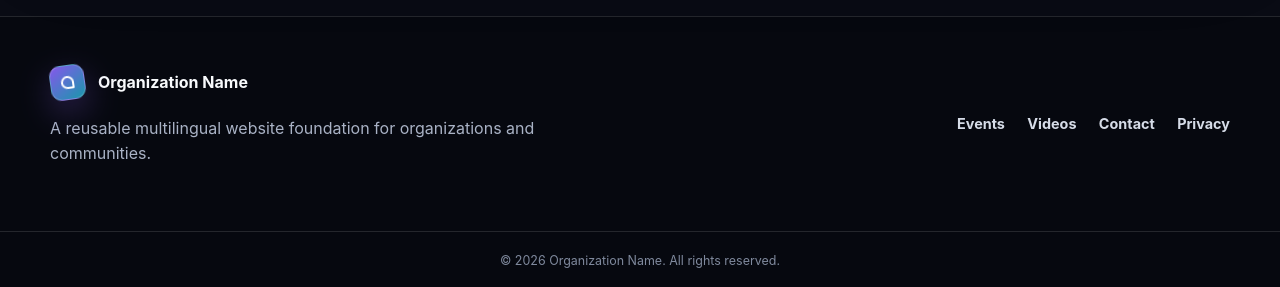
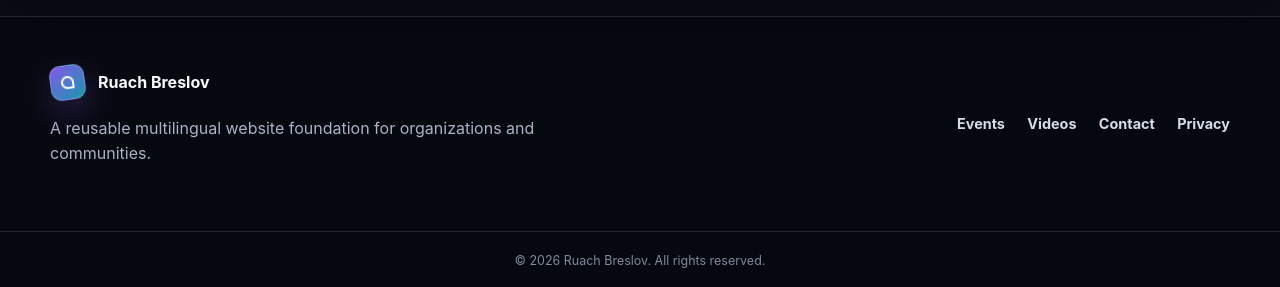
Before and after one commit to Ruach-Breslov/rbt, a Next.js app: page / in a window 1280 px wide. Shown: the part 2364-2651 px from the top of the page. Built offline with nearby package versions, Linux system fonts and the light colour scheme; no server answers.

Commit message:
Configure Ruach Breslov identity and language preference

```diff
--- a/app/(default)/layout.tsx
+++ b/app/(default)/layout.tsx
@@ -28,7 +28,7 @@ export const viewport: Viewport = {
 
 export default function DefaultLayout({ children }: { children: React.ReactNode }) {
   return (
-    <html lang="en" dir="ltr">
+    <html lang="en" dir="ltr" data-scroll-behavior="smooth">
       <head><meta httpEquiv="Content-Security-Policy" content={contentSecurityPolicy()} /></head>
       <body>
         <a className="skip-link" href="#main-content">{dictionary.system.skipToContent}</a>
--- a/app/(default)/page.tsx
+++ b/app/(default)/page.tsx
@@ -1,5 +1,6 @@
 import type { Metadata } from "next";
 import { HomePage } from "@/components/home-page";
+import { LocalePreference } from "@/components/locale-preference";
 import { defaultLocale, getDictionary, localeHref, locales } from "@/data/locales";
 import { absoluteUrl } from "@/data/site";
 
@@ -18,5 +19,10 @@ export const metadata: Metadata = {
 };
 
 export default function DefaultHomePage() {
-  return <HomePage locale={defaultLocale} dictionary={dictionary} />;
+  return (
+    <>
+      <LocalePreference locale={defaultLocale} restore />
+      <HomePage locale={defaultLocale} dictionary={dictionary} />
+    </>
+  );
 }
--- a/app/[locale]/layout.tsx
+++ b/app/[locale]/layout.tsx
@@ -2,6 +2,7 @@ import type { Metadata, Viewport } from "next";
 import { notFound } from "next/navigation";
 import "../globals.css";
 import { AmbientBackground } from "@/components/ambient-background";
+import { LocalePreference } from "@/components/locale-preference";
 import { SiteFooter } from "@/components/site-footer";
 import { SiteHeader } from "@/components/site-header";
 import { getDictionary, isLocale, localeDetails, locales } from "@/data/locales";
@@ -41,9 +42,10 @@ export default async function LocaleLayout({ children, params }: { children: Rea
   const dictionary = getDictionary(locale);
 
   return (
-    <html lang={locale} dir={localeDetails[locale].dir}>
+    <html lang={locale} dir={localeDetails[locale].dir} data-scroll-behavior="smooth">
       <head><meta httpEquiv="Content-Security-Policy" content={contentSecurityPolicy()} /></head>
       <body>
+        <LocalePreference locale={locale} />
         <a className="skip-link" href="#main-content">{dictionary.system.skipToContent}</a>
         <AmbientBackground />
         <SiteHeader locale={locale} dictionary={dictionary} />
--- a/components/language-menu.tsx
+++ b/components/language-menu.tsx
@@ -5,6 +5,7 @@ import { usePathname } from "next/navigation";
 import { ChevronDown, Languages } from "lucide-react";
 import { localeDetails, localeHref, locales, type Dictionary, type Locale } from "@/data/locales";
 import { basePath } from "@/lib/paths";
+import { rememberLocale } from "@/components/locale-preference";
 
 export function LanguageMenu({ locale, dictionary }: { locale: Locale; dictionary: Dictionary }) {
   const pathname = usePathname();
@@ -29,6 +30,8 @@ export function LanguageMenu({ locale, dictionary }: { locale: Locale; dictionar
             href={availableLocale === "en" && !pagePath ? "/" : localeHref(availableLocale, pagePath)}
             hrefLang={availableLocale}
             lang={availableLocale}
+            aria-current={availableLocale === locale ? "page" : undefined}
+            onClick={() => rememberLocale(availableLocale)}
           >
             {localeDetails[availableLocale].nativeLabel}
           </Link>
--- /dev/null
+++ b/components/locale-preference.tsx
@@ -0,0 +1,37 @@
+"use client";
+
+import { useEffect } from "react";
+import { useRouter } from "next/navigation";
+import { defaultLocale, isLocale, localeHref, type Locale } from "@/data/locales";
+
+const localePreferenceKey = "ruach-breslov-locale";
+
+export function rememberLocale(locale: Locale) {
+  try {
+    window.localStorage.setItem(localePreferenceKey, locale);
+  } catch {
+    // Language selection still works through locale-specific URLs when storage is unavailable.
+  }
+}
+
+export function LocalePreference({ locale, restore = false }: { locale: Locale; restore?: boolean }) {
+  const router = useRouter();
+
+  useEffect(() => {
+    if (restore) {
+      try {
+        const preferredLocale = window.localStorage.getItem(localePreferenceKey);
+        if (preferredLocale && isLocale(preferredLocale) && preferredLocale !== locale) {
+          router.replace(preferredLocale === defaultLocale ? "/" : localeHref(preferredLocale));
+          return;
+        }
+      } catch {
+        // Fall through to the default locale when storage is unavailable.
+      }
+    }
+
+    rememberLocale(locale);
+  }, [locale, restore, router]);
+
+  return null;
+}
--- a/data/locales.ts
+++ b/data/locales.ts
@@ -130,7 +130,7 @@ export type Dictionary = {
 };
 
 const en: Dictionary = {
-  siteName: "Organization Name",
+  siteName: "Ruach Breslov",
   siteTagline: "A clear, human foundation for meaningful work.",
   languageLabel: "Language",
   system: {
@@ -264,7 +264,7 @@ const en: Dictionary = {
 };
 
 const he: Dictionary = {
-  siteName: "שם הארגון",
+  siteName: "Ruach Breslov",
   siteTagline: "בסיס ברור ואנושי לעשייה משמעותית.",
   languageLabel: "שפה",
   system: {
@@ -398,7 +398,7 @@ const he: Dictionary = {
 };
 
 const es: Dictionary = {
-  siteName: "Nombre de la organización",
+  siteName: "Ruach Breslov",
   siteTagline: "Una base clara y humana para un trabajo con sentido.",
   languageLabel: "Idioma",
   system: {
@@ -532,7 +532,7 @@ const es: Dictionary = {
 };
 
 const fa: Dictionary = {
-  siteName: "نام سازمان",
+  siteName: "Ruach Breslov",
   siteTagline: "پایه‌ای روشن و انسانی برای کاری معنادار.",
   languageLabel: "زبان",
   system: {
--- a/data/site.ts
+++ b/data/site.ts
@@ -23,9 +23,9 @@ const heroImage = configuredHeroImage.startsWith("/") && !configuredHeroImage.st
 export const site = {
   url: configuredSiteUrl,
   contact: {
-    email: process.env.NEXT_PUBLIC_CONTACT_EMAIL?.trim() || "hello@example.com",
-    phone: process.env.NEXT_PUBLIC_CONTACT_PHONE?.trim() || "+1 000 000 0000",
-    address: process.env.NEXT_PUBLIC_CONTACT_ADDRESS?.trim() || "Add your public address"
+    email: process.env.NEXT_PUBLIC_CONTACT_EMAIL?.trim() || "info@ruachbreslov.org",
+    phone: process.env.NEXT_PUBLIC_CONTACT_PHONE?.trim() || "917-740-4509",
+    address: process.env.NEXT_PUBLIC_CONTACT_ADDRESS?.trim() || "71-27 147th St, Flushing, NY 11367"
   },
   api: {
     baseUrl: apiBaseUrl,
```
Also changed, not shown: 2 other files (tests, documents, lock files or other folders).
